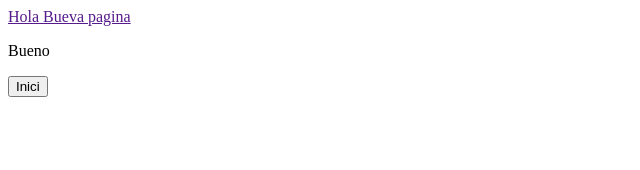
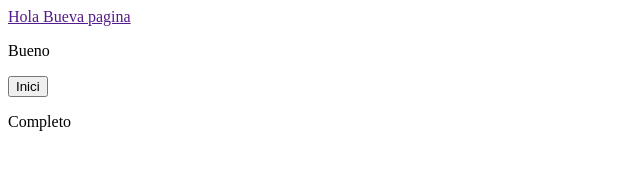
Before and after one commit to jonathan-plas/Curso-git, a plain HTML site: page index.html in a window 1280 px wide. Shown: the full height of the page, 0-640 px from the left. Drawn offline with Linux system fonts and the light colour scheme.

Commit message:
Nuevo Commit

```diff
--- a/index.html
+++ b/index.html
@@ -9,6 +9,6 @@
     <a href="">Hola Bueva pagina</a>
     <p>Bueno</p>
     <button>Inici</button>
-
+    <p>Completo</p>
 </body>
 </html>
```
